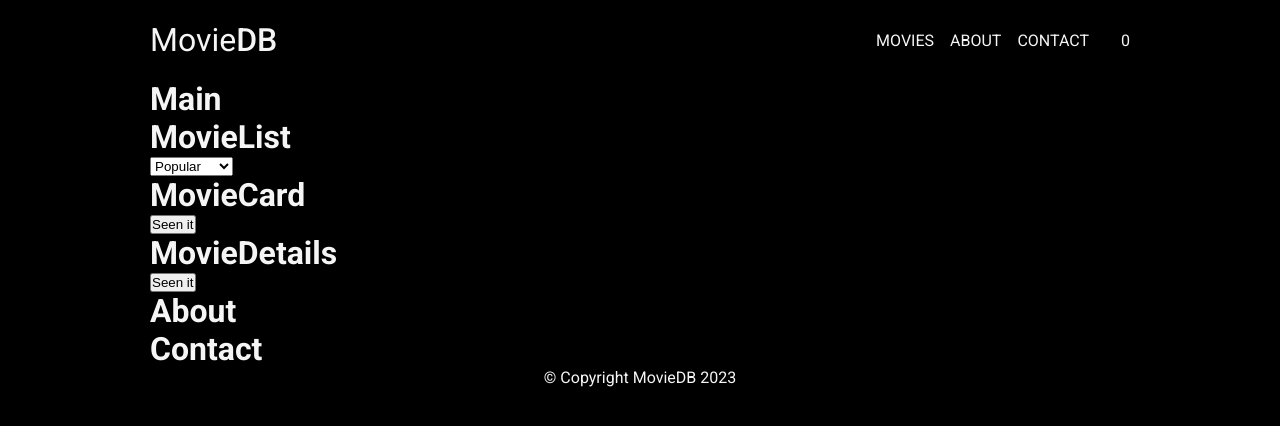
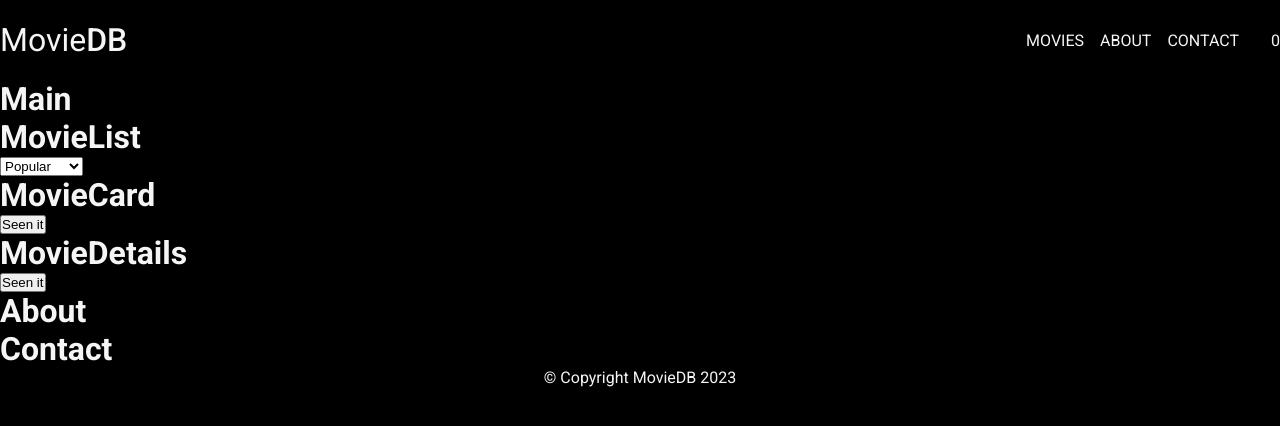
Before and after one commit to johanbry/movieDB-react, a React (Vite) app: page / in a window 1280 px wide. Shown: the top 426 px of the page. Built offline with nearby package versions, Linux system fonts and the light colour scheme.

Commit message:
removed global max width

```diff
--- a/src/index.css
+++ b/src/index.css
@@ -10,14 +10,6 @@ body {
   background-color: #000000;
   color: whitesmoke;
   font-family: "Roboto", sans-serif;
-  display: flex;
-  justify-content: center;
-}
-
-body > div {
-  width: 100%;
-  max-width: 980px;
-  margin: 0 22px;
 }
 
 a {
```
